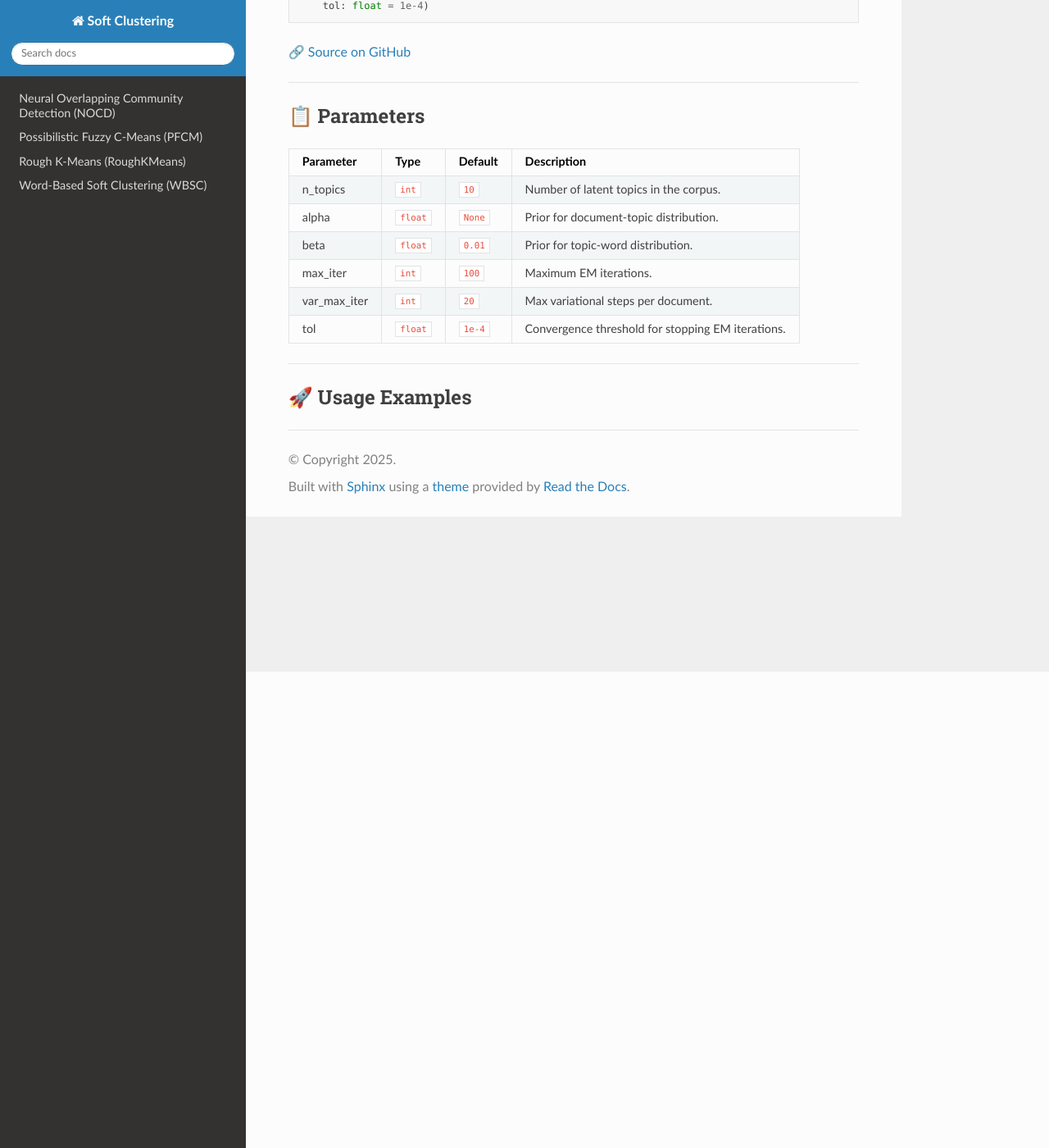
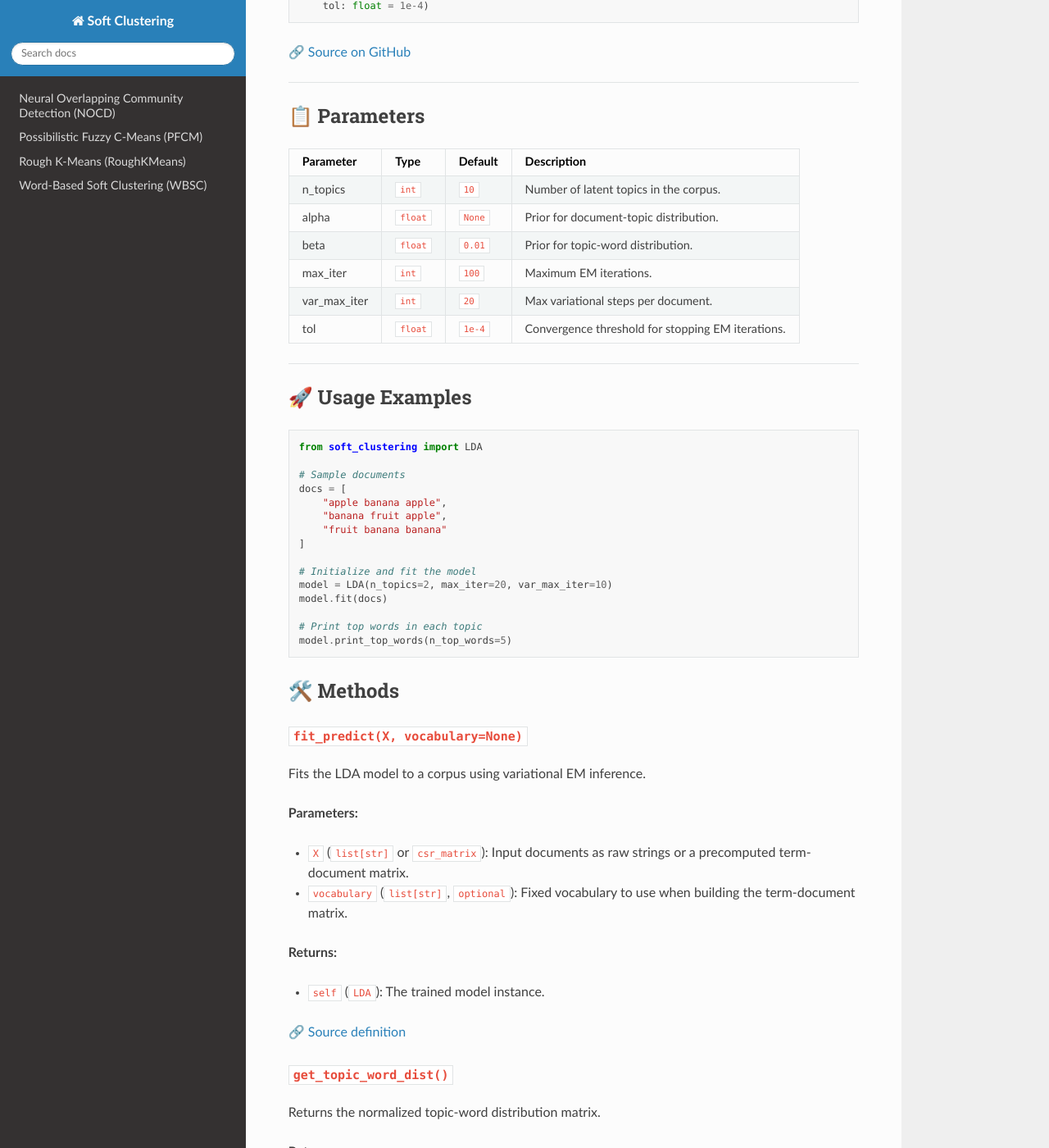
Before and after one commit to soft-clustering/soft-clustering, a Sphinx documentation site: the page built from docs/source/lda.md, in a window 1280 px wide and 1400 px high, scrolled down 581 px. Shown: the whole window at 82% size. Built offline with Sphinx 7.4.7 and the Read the Docs theme 3.1.0, drawn with Linux system fonts in a browser that asks for light colours; some of the changed text lies outside the part shown.

Commit message:
Added remaining sections

````diff
--- a/docs/source/lda.md
+++ b/docs/source/lda.md
@@ -40,3 +40,74 @@ class soft_clustering.LDA(
 ---
 
 ## 🚀 Usage Examples
+
+```python
+from soft_clustering import LDA
+
+# Sample documents
+docs = [
+    "apple banana apple",
+    "banana fruit apple",
+    "fruit banana banana"
+]
+
+# Initialize and fit the model
+model = LDA(n_topics=2, max_iter=20, var_max_iter=10)
+model.fit(docs)
+
+# Print top words in each topic
+model.print_top_words(n_top_words=5)
+```
+
+## 🛠️ Methods
+
+### `fit_predict(X, vocabulary=None)`
+
+Fits the LDA model to a corpus using variational EM inference.
+
+**Parameters:**
+
+* `X` (`list[str]` or `csr_matrix`): Input documents as raw strings or a precomputed term-document matrix.
+*  `vocabulary` (`list[str]`, `optional`): Fixed vocabulary to use when building the term-document matrix.
+
+**Returns:**
+
+* `self` (`LDA`): The trained model instance.
+
+[🔗 Source definition](https://github.com/soft-clustering/soft-clustering/blob/main/soft_clustering/_lda.py#L55)
+
+### `get_topic_word_dist()`
+
+Returns the normalized topic-word distribution matrix.
+
+**Returns:**
+
+* `topic_word` (`ndarray` of shape `(n_topics, V)`): Each row is a probability distribution over the vocabulary for a topic.
+
+[🔗 Source definition](https://github.com/soft-clustering/soft-clustering/blob/main/soft_clustering/_lda.py#L131)
+
+### `print_top_words(n_top_words=10)`
+
+Prints the top words in each topic based on their probabilities.
+
+**Parameters:**
+
+* `n_top_words` (`int`): Number of top words to display per topic.
+
+**Returns:**
+
+* `None`
+
+[🔗 Source definition](https://github.com/soft-clustering/soft-clustering/blob/main/soft_clustering/_lda.py#L142)
+
+---
+
+## 📝 Implementation Notes
+
+* **Input compatibility:** Users can input either raw documents or a preprocessed term-document matrix (`csr_matrix`).
+
+---
+## 📚 Reference
+
+1. Blei, D. M., Ng, A. Y., & Jordan, M. I. (2003).
+*Latent Dirichlet Allocation*. Journal of Machine Learning Research, 3, 993–1022. (https://jmlr.org/papers/v3/blei03a.html)
````
